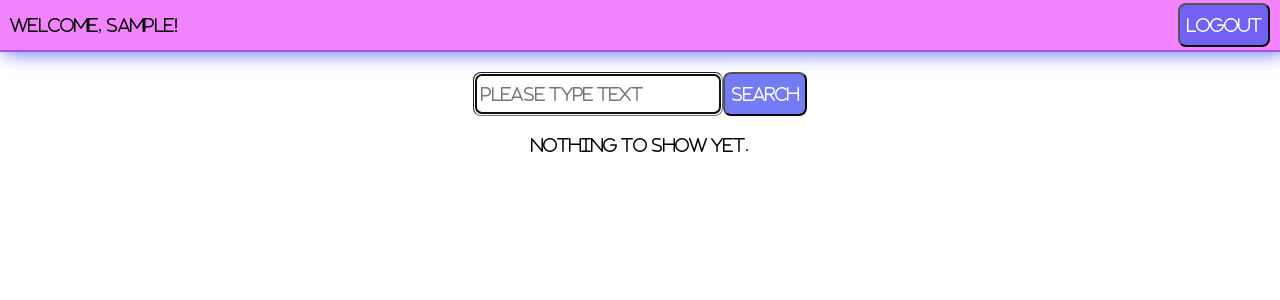
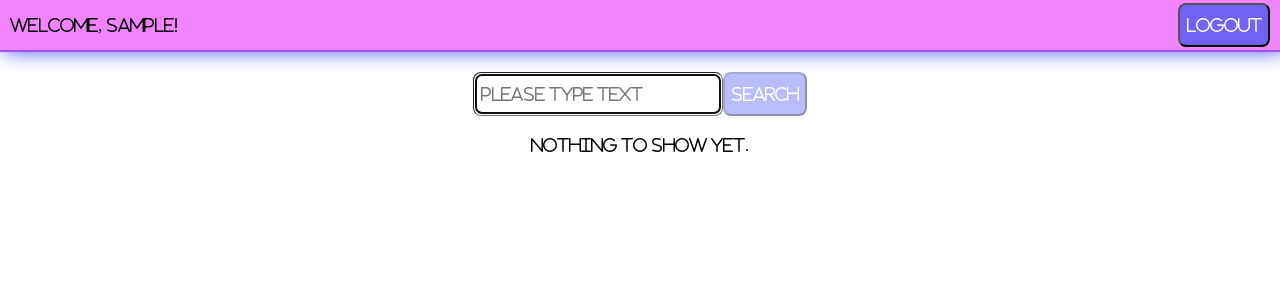
Before and after one commit to alex-i-e/test-research, a React (Vite) app: page / in a window 1280 px wide. Both pictures are taken after typing "Sample" into the empty fields and a click on the button "Submit". Shown: the top 300 px of the page. Built offline with nearby package versions, Linux system fonts and the light colour scheme.

Commit message:
skipped interaction if the query is the same

```diff
--- a/package.json
+++ b/package.json
@@ -19,7 +19,7 @@
   },
   "husky": {
     "hooks": {
-      "pre-commit": "yarn lint"
+      "pre-commit": "yarn lint && yarn vitest"
     }
   },
   "dependencies": {
--- a/src/components/Button/Button.module.css
+++ b/src/components/Button/Button.module.css
@@ -4,3 +4,6 @@
   background-color: var(--sapphire80);
   color: white;
 }
+.button[disabled] {
+  background-color: var(--sapphire40);
+}
--- a/src/components/SourceGrid/ImagePreview/ImagePreview.tsx
+++ b/src/components/SourceGrid/ImagePreview/ImagePreview.tsx
@@ -27,6 +27,7 @@ const ImagePreview: FC<Props> = ({ source }) => {
         data-blur-hash={source.blur_hash}
         loading="lazy"
         style={{
+          // @ts-ignore
           "--image-height": `${imageHeight}px`,
         }}
       />
@@ -34,6 +35,7 @@ const ImagePreview: FC<Props> = ({ source }) => {
         <div
           className={styles.fallback}
           style={{
+            // @ts-ignore
             "--image-height": `${imageHeight}px`,
             "--image-bg-color": source.color,
           }}
--- a/src/routes/Home/SearchForm/SearchForm.tsx
+++ b/src/routes/Home/SearchForm/SearchForm.tsx
@@ -1,9 +1,12 @@
 import React, {
+  ChangeEvent,
   ChangeEventHandler,
   FormEvent,
   forwardRef,
+  useCallback,
   useImperativeHandle,
   useRef,
+  useState,
 } from "react";
 
 import { Button } from "../../../components/Button/Button";
@@ -25,6 +28,25 @@ interface ComponentProps {
 const SearchForm = forwardRef<RefProps, ComponentProps>(
   ({ onInputChange, onSearch, isLoading }, ref) => {
     const formRef = useRef<HTMLFormElement>(null);
+    const [isSearchChanged, setIsSearchChanged] = useState(false);
+
+    const handleOnChange = useCallback(
+      (e: ChangeEvent<HTMLInputElement>) => {
+        setIsSearchChanged(true);
+        onInputChange(e);
+      },
+      [setIsSearchChanged, onInputChange]
+    );
+    const handleOnSearch = useCallback(
+      (e: FormEvent<HTMLFormElement>) => {
+        if (!isSearchChanged) return;
+
+        onSearch(e);
+        setIsSearchChanged(false);
+      },
+      [isSearchChanged, onSearch, setIsSearchChanged]
+    );
+
     useImperativeHandle(ref, () => ({
       getSearchValue() {
         if (!formRef.current) return "";
@@ -37,7 +59,7 @@ const SearchForm = forwardRef<RefProps, ComponentProps>(
     }));
 
     return (
-      <form ref={formRef} className={styles.form} onSubmit={onSearch}>
+      <form ref={formRef} className={styles.form} onSubmit={handleOnSearch}>
         <label htmlFor={SearchFields.search}>
           <Input
             type="search"
@@ -45,10 +67,10 @@ const SearchForm = forwardRef<RefProps, ComponentProps>(
             autoFocus
             name={SearchFields.search}
             required
-            onChange={onInputChange}
+            onChange={handleOnChange}
           />
         </label>
-        <Button type="submit" isLoading={isLoading}>
+        <Button type="submit" isLoading={isLoading} disabled={!isSearchChanged}>
           Search
         </Button>
       </form>
```
